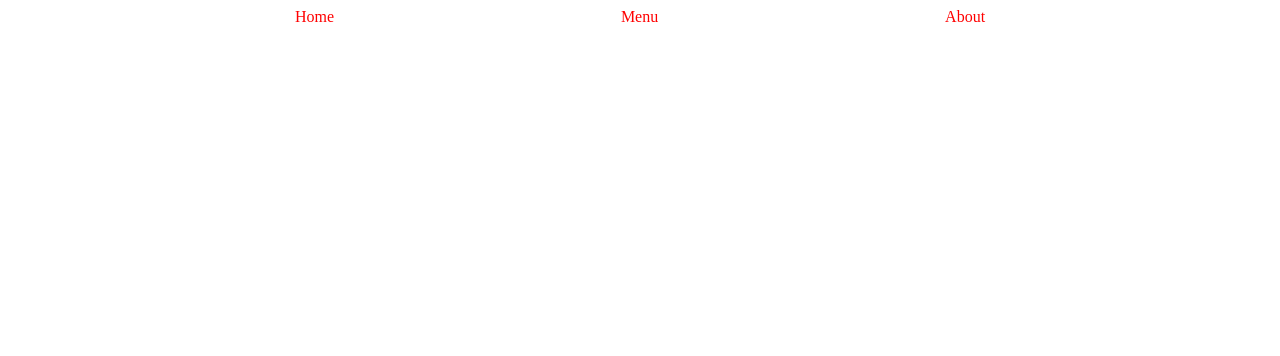
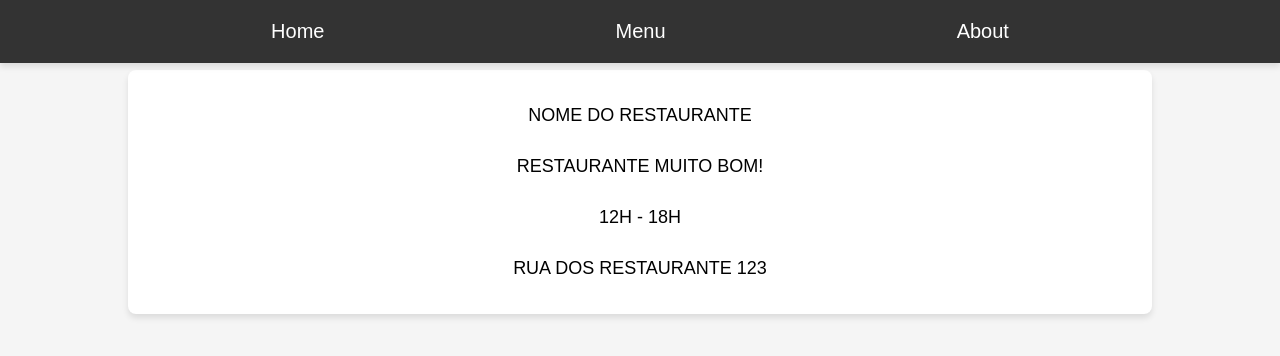
Before and after one commit to ThiagoMDuarte/restaurant-page-TOP, a website built with webpack: page restaurant-webpack/src/template.html in a window 1280 px wide. Built offline with nearby package versions, Linux system fonts and the light colour scheme.

Commit message:
Create css

```diff
--- a/restaurant-webpack/src/index.js
+++ b/restaurant-webpack/src/index.js
@@ -90,4 +90,6 @@ menuButton.addEventListener('click',MenuTab)
 const aboutButton = document.querySelector('#about')
 aboutButton.addEventListener('click',AboutTab)
 
+HomeTab()
+
 import './styles.css';
--- a/restaurant-webpack/src/styles.css
+++ b/restaurant-webpack/src/styles.css
@@ -1,14 +1,84 @@
 * {
-  padding: 0px;
+  margin: 0;
+  padding: 0;
   box-sizing: border-box;
 }
-header {
-  width: 80 vw;
+
+body {
+  font-family: Arial, sans-serif;
+  background-color: #f5f5f5;
+  padding-top: 70px;
+}
+
+nav {
+  position: fixed;
+  top: 0;
+  left: 0;
+  width: 100%;
+  display: flex;
+  justify-content: space-evenly;
+  align-items: center;
+  background-color: #333;
+  padding: 10px 0;
+  box-shadow: 0 4px 6px rgba(0, 0, 0, 0.1);
+  z-index: 1000;
+}
+
+nav div {
+  color: white;
+  font-size: 20px;
+  cursor: pointer;
+  padding: 10px 20px;
   text-align: center;
+  transition: background-color 0.3s;
 }
-nav {
+
+nav div:hover {
+  background-color: #555;
+}
+
+#content {
   display: flex;
-  color: red;
-  justify-content: space-evenly;
-  align-content: center;
+  flex-direction: column;
+  align-items: center;
+  justify-content: center;
+  text-align: center;
+  width: 80%;
+  margin: 0 auto;
+  background-color: #fff;
+  border-radius: 8px;
+  padding: 20px;
+  box-shadow: 0px 4px 6px rgba(0, 0, 0, 0.1);
 }
+
+#content > div {
+  margin: 15px 0;
+  font-size: 18px;
+}
+
+#content .food-category-bebida,
+#content .food-category-entrada {
+  margin-top: 20px;
+  text-align: left;
+  width: 100%;
+}
+
+#content h1 {
+  font-size: 22px;
+  margin-bottom: 5px;
+}
+
+#content p {
+  font-size: 16px;
+  margin: 5px 0;
+}
+
+#content #restaurant-about,
+#content #restaurant-contact {
+  margin-top: 20px;
+}
+
+#content #restaurant-contact p {
+  font-size: 16px;
+  margin: 5px 0;
+}
```
